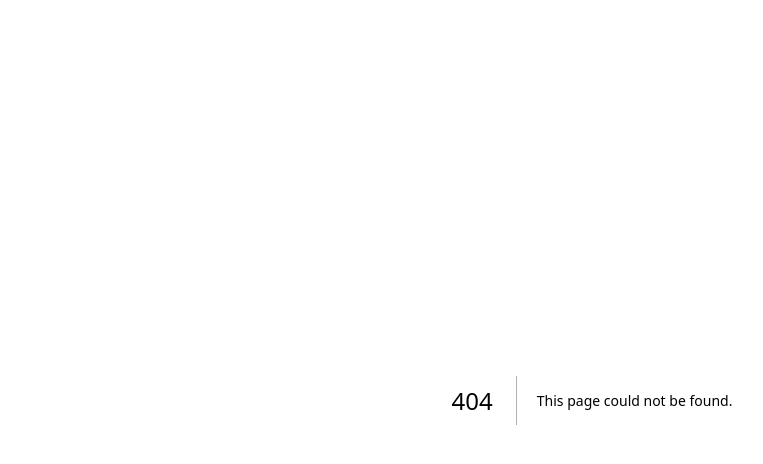
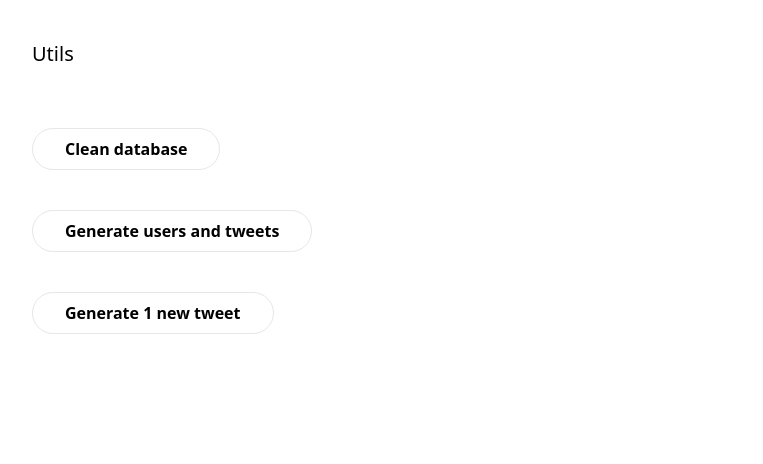
Before and after one commit to sharan3733/twitter-clone, a Next.js app: page /utils in a window 1280 px wide. Before the commit this address had no page. Shown: the top 464 px of the page, without its empty margins (48-811 px from the left). Built offline with nearby package versions, Linux system fonts and the light colour scheme.

Commit message:
add image and css

```diff
--- a/next.config.js
+++ b/next.config.js
@@ -1,6 +1,9 @@
 /** @type {import('next').NextConfig} */
 const nextConfig = {
   reactStrictMode: true,
+  images: {
+    domains: ['cloudflare-ipfs.com', 'localhost'],
+  },
 }
 
 module.exports = nextConfig
--- a/package.json
+++ b/package.json
@@ -21,6 +21,7 @@
     "tailwindcss": "3.3.1"
   },
   "devDependencies": {
+    "@faker-js/faker": "^7.6.0",
     "prisma": "^4.13.0"
   }
 }
--- /dev/null
+++ b/pages/api/utils.js
@@ -0,0 +1,78 @@
+import prisma from 'lib/prisma'
+import { faker } from '@faker-js/faker'
+import { authOptions } from 'pages/api/auth/[...nextauth].js'
+import { getServerSession } from 'next-auth/next'
+
+
+
+export default async function handler(req, res) {
+    const session = await getServerSession(req, res, authOptions)
+
+    if (req.method !== 'POST') return res.end()
+
+    if (req.body.task === 'clean_database') {
+        await prisma.tweet.deleteMany({})
+        await prisma.user.deleteMany({
+            where: {
+                NOT: {
+                    email: {
+                        in: [session.user.email],
+                    },
+                },
+            },
+        })
+    }
+
+
+
+    if (req.body.task === 'generate_users_and_tweets') {
+        let count = 0
+
+        while (count < 5) {
+            await prisma.user.create({
+                data: {
+                    name: faker.internet.userName().toLowerCase(),
+                    email: faker.internet.email().toLowerCase(),
+                    image: faker.internet.avatar(),
+                },
+            })
+            count++
+        }
+
+        //create 1 tweet for each user
+        const users = await prisma.user.findMany({})
+
+        users.forEach(async (user) => {
+            await prisma.tweet.create({
+                data: {
+                    content: faker.hacker.phrase(),
+                    author: {
+                        connect: { id: user.id },
+                    },
+                },
+            })
+        })
+    }
+
+
+
+
+    if (req.body.task === 'generate_one_tweet') {
+        const users = await prisma.user.findMany({})
+
+        const randomIndex = Math.floor(Math.random() * users.length)
+        const user = users[randomIndex]
+
+        await prisma.tweet.create({
+            data: {
+                content: faker.hacker.phrase(),
+                author: {
+                    connect: { id: user.id },
+                },
+            },
+        })
+
+    }
+
+    res.end()
+}
--- a/pages/components/Tweet.js
+++ b/pages/components/Tweet.js
@@ -1,11 +1,45 @@
+import Image from 'next/image'
 import timeago from 'lib/timeago'
 
 export default function Tweet({ tweet }) {
   return (
-    <p>
-      {timeago.format(new Date(tweet.createdAt))} {''}
-      {tweet.author.email}{' '}
-      {tweet.content}
-    </p>
+    <div className='mb-4'>
+      <div className='flex flex-shrink-0 p-4 pb-0'>
+        <div className='flex-shrink-0 block group'>
+          <div className='flex items-center'>
+            <div>
+              {tweet.author.image && (
+                <Image
+                  className='rounded-full'
+                  src={tweet.author.image}
+                  alt=''
+                  width='40'
+                  height='40'
+                />
+              )}
+            </div>
+            <div className='ml-3 -mt-6'>
+              <p className=''>
+                <a>
+                  <span className='text-base font-medium leading-6 color-primary hover:underline'>
+                    {tweet.author.name}
+                  </span>
+                </a>
+                <span className='pl-1 text-sm font-light leading-5 color-dimmed'>
+                  <a className='hover:underline'>
+                    {timeago.format(new Date(tweet.createdAt))}
+                  </a>
+                </span>
+              </p>
+            </div>
+          </div>
+        </div>
+      </div>
+      <div className='pl-16 -mt-6'>
+        <p className='flex-shrink pl-1 pr-2 text-base font-normal color-primary width-auto'>
+          {tweet.content}
+        </p>
+      </div>
+    </div>
   )
 }
--- /dev/null
+++ b/pages/utils.js
@@ -0,0 +1,62 @@
+export default function Utils() {
+    return (
+      <div className='mt-10 ml-20'>
+        <h2 className='mb-10 text-xl'>Utils</h2>
+
+        <div className='flex-1 mb-5'>
+          <button
+            className='border px-8 py-2 mt-5 mr-8 font-bold rounded-full color-accent-contrast bg-color-accent hover:bg-color-accent-hover-darker'
+            onClick={async () => {
+              await fetch('/api/utils', {
+                body: JSON.stringify({
+                  task: 'clean_database',
+                }),
+                headers: {
+                  'Content-Type': 'application/json',
+                },
+                method: 'POST',
+              })
+            }}
+          >
+            Clean database
+          </button>
+        </div>
+        <div className='flex-1 mb-5'>
+          <button
+            className='border px-8 py-2 mt-5 mr-8 font-bold rounded-full color-accent-contrast bg-color-accent hover:bg-color-accent-hover-darker'
+            onClick={async () => {
+              await fetch('/api/utils', {
+                body: JSON.stringify({
+                  task: 'generate_users_and_tweets',
+                }),
+                headers: {
+                  'Content-Type': 'application/json',
+                },
+                method: 'POST',
+              })
+            }}
+          >
+            Generate users and tweets
+          </button>
+        </div>
+        <div className='flex-1 mb-5'>
+          <button
+            className='border px-8 py-2 mt-5 mr-8 font-bold rounded-full color-accent-contrast bg-color-accent hover:bg-color-accent-hover-darker'
+            onClick={async () => {
+              await fetch('/api/utils', {
+                body: JSON.stringify({
+                  task: 'generate_one_tweet',
+                }),
+                headers: {
+                  'Content-Type': 'application/json',
+                },
+                method: 'POST',
+              })
+            }}
+          >
+            Generate 1 new tweet
+          </button>
+        </div>
+      </div>
+    )
+  }
```
Also changed, not shown: 2 other files (tests, documents, lock files or other folders).
